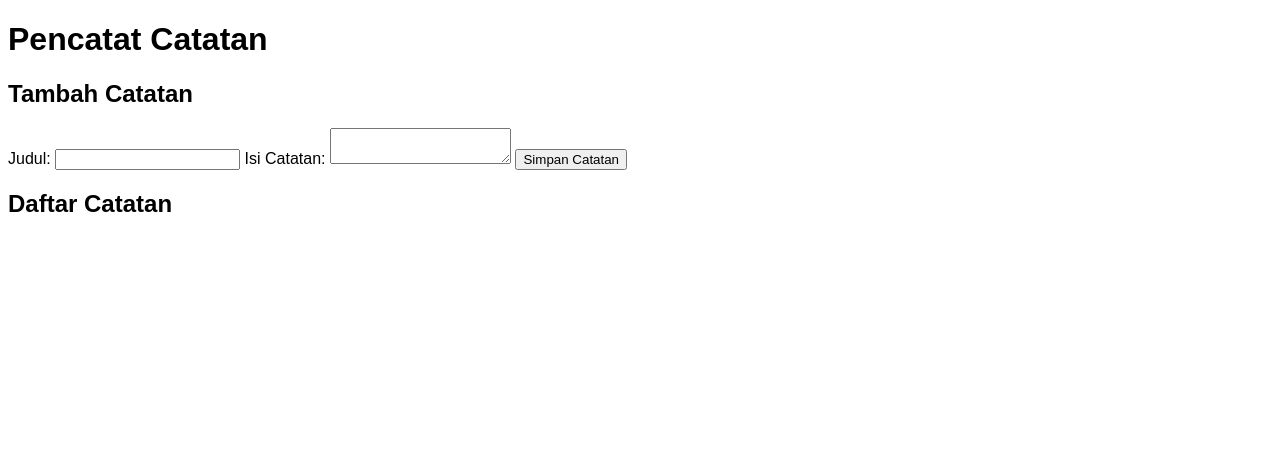
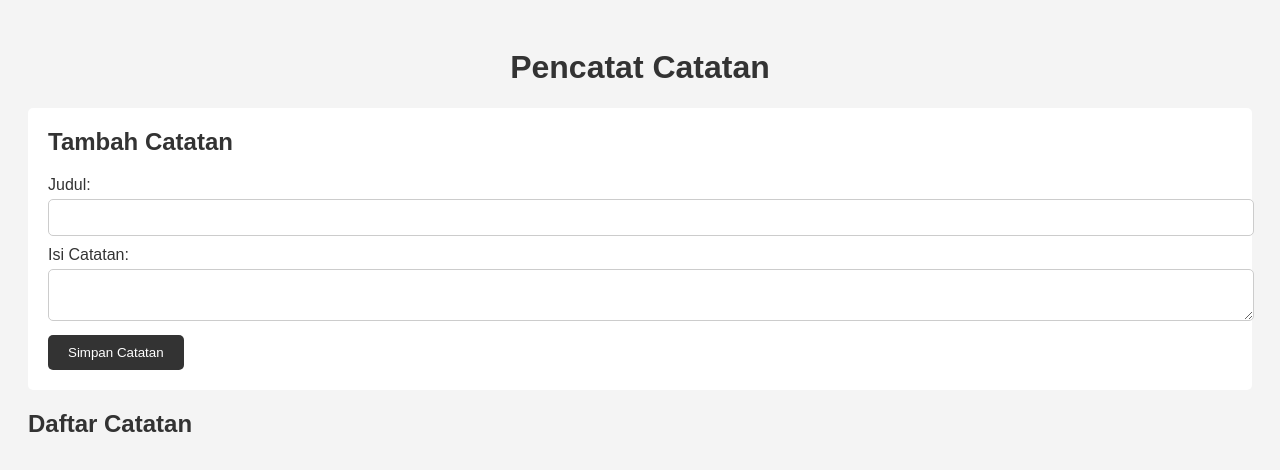
Before and after one commit to fakhrun39/Pencatat_catatan, a plain HTML site: page index.html in a window 1280 px wide. Drawn offline with Linux system fonts and the light colour scheme.

Commit message:
tambah css

```diff
--- a/index.html
+++ b/index.html
@@ -5,10 +5,53 @@
   <style>
     body {
       font-family: Arial, sans-serif;
+      background-color: #f4f4f4;
+      padding: 20px;
+    }
+
+    h1 {
+      text-align: center;
+      color: #333;
     }
 
     #note-form {
       margin-bottom: 20px;
+      background-color: #fff;
+      border-radius: 5px;
+      padding: 20px;
+    }
+
+    h2 {
+      margin-top: 0;
+      color: #333;
+    }
+
+    form label {
+      display: block;
+      margin-bottom: 5px;
+      color: #333;
+    }
+
+    input[type="text"],
+    textarea {
+      width: 100%;
+      padding: 10px;
+      border: 1px solid #ccc;
+      border-radius: 5px;
+      margin-bottom: 10px;
+    }
+
+    button[type="submit"] {
+      padding: 10px 20px;
+      background-color: #333;
+      color: #fff;
+      border: none;
+      border-radius: 5px;
+      cursor: pointer;
+    }
+
+    button[type="submit"]:hover {
+      background-color: #555;
     }
 
     #note-list {
@@ -21,14 +64,17 @@
       padding: 10px;
       border: 1px solid #ccc;
       border-radius: 5px;
+      background-color: #fff;
     }
 
     .note-item h3 {
       margin-top: 0;
+      color: #333;
     }
 
     .note-item p {
       margin-bottom: 0;
+      color: #555;
     }
   </style>
 </head>
@@ -76,8 +122,3 @@
       noteList.appendChild(newNote);
 
       // Reset nilai input form
-      addNoteForm.reset();
-    });
-  </script>
-</body>
-</html>
```
